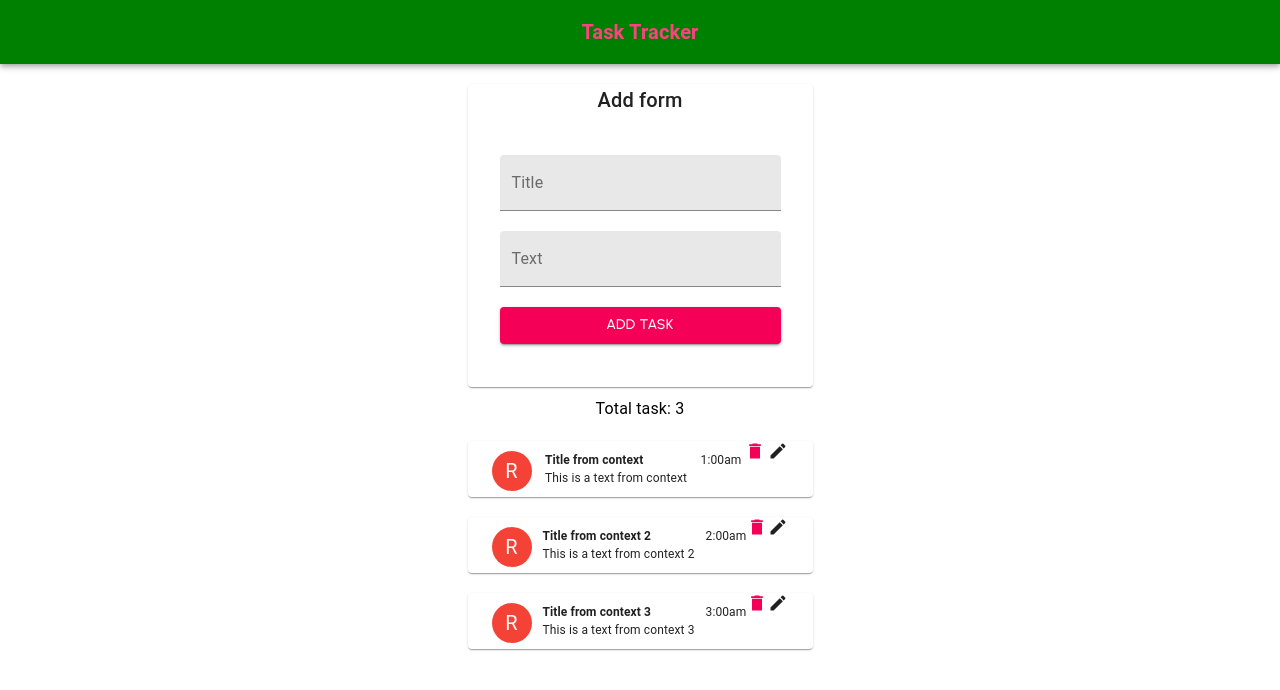
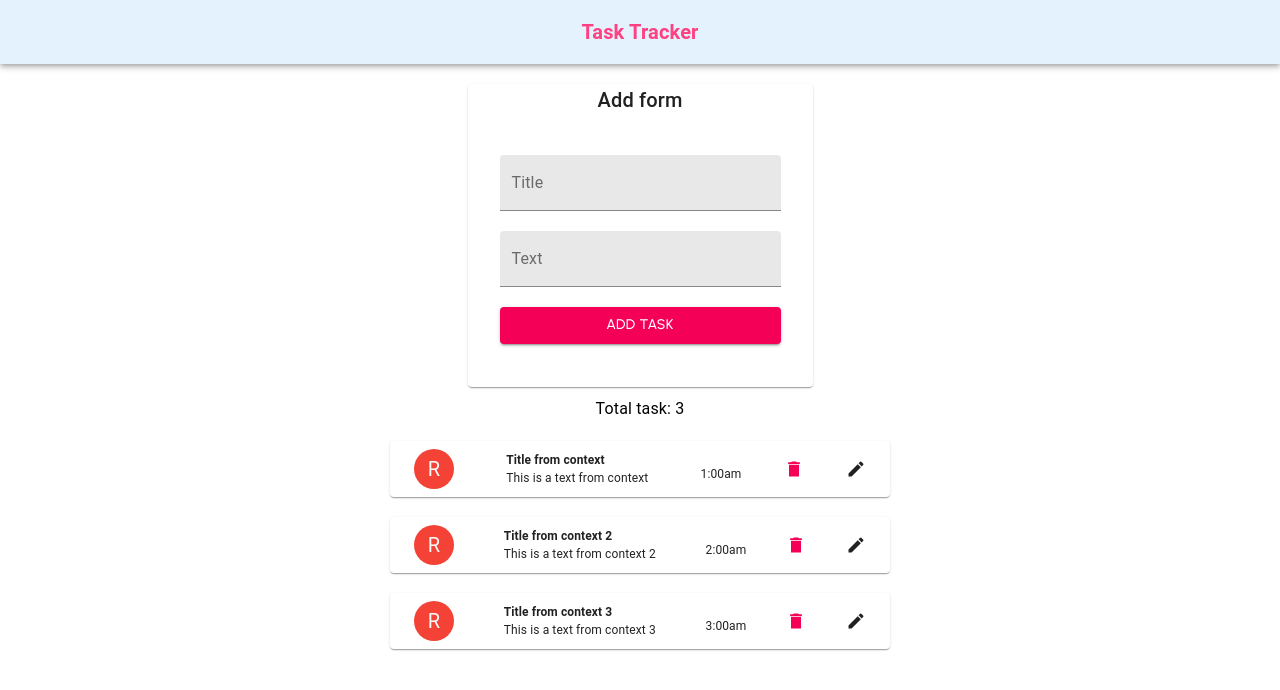
Before and after one commit to fortuneship/task-tracker, a React (Create React App) app: page / in a window 1280 px wide. Shown: the top 690 px of the page. Built offline with nearby package versions, Linux system fonts and the light colour scheme.

Commit message:
align styling on task component

```diff
--- a/src/components/Header.jsx
+++ b/src/components/Header.jsx
@@ -11,7 +11,7 @@ const useStyles = makeStyles((theme) => ({
     flexGrow: 1,
   },
   container: {
-    backgroundColor: 'green'
+    backgroundColor: '#e3f2fd'
   },
   title: {
     flexGrow: 1,
--- a/src/components/Task.jsx
+++ b/src/components/Task.jsx
@@ -1,10 +1,9 @@
 import React from 'react';
-import { useState } from 'react';
 import { makeStyles } from '@material-ui/core/styles';
 import Card from '@material-ui/core/Card';
 import Typography from '@material-ui/core/Typography';
 import { red } from '@material-ui/core/colors';
-import { Avatar, Button, Container } from '@material-ui/core';
+import { Avatar, Container } from '@material-ui/core';
 import DeleteSharpIcon from '@material-ui/icons/DeleteSharp';
 import { useContext } from 'react';
 import TaskContext from '../context/TaskContext';
@@ -13,7 +12,7 @@ import EditIcon from '@material-ui/icons/Edit';
 
 const useStyles = makeStyles((theme) => ({
   root: {
-    maxWidth: 345,
+    maxWidth: 500,
     display: 'flex',
     margin: 'auto',
     marginTop: 20
@@ -22,11 +21,10 @@ const useStyles = makeStyles((theme) => ({
   container: {
     display: 'flex',
     justifyContent: 'space-between',
+    alignItems: 'center'
   },
   avatar: {
     backgroundColor: red[500],
-    alignItems: 'center',
-    marginTop: '10px',
   },
   detail: {
       margin: '10px'
--- a/src/components/TaskForm.jsx
+++ b/src/components/TaskForm.jsx
@@ -1,4 +1,4 @@
-import { Box, Button, Card, TextField, Typography } from '@material-ui/core'
+import { Button, Card, TextField, Typography } from '@material-ui/core'
 import { makeStyles } from '@material-ui/core/styles';
 import { useState, useContext, useEffect } from 'react';
 import TaskContext from '../context/TaskContext';
@@ -43,7 +43,7 @@ const TaskForm = () => {
     const handleClick = (e) => {
         //console.log('click...')
         e.preventDefault();
-        if (title && text != ''){
+        if (title && text !== ''){
             const newTask = {
                 title,
                 text
```
